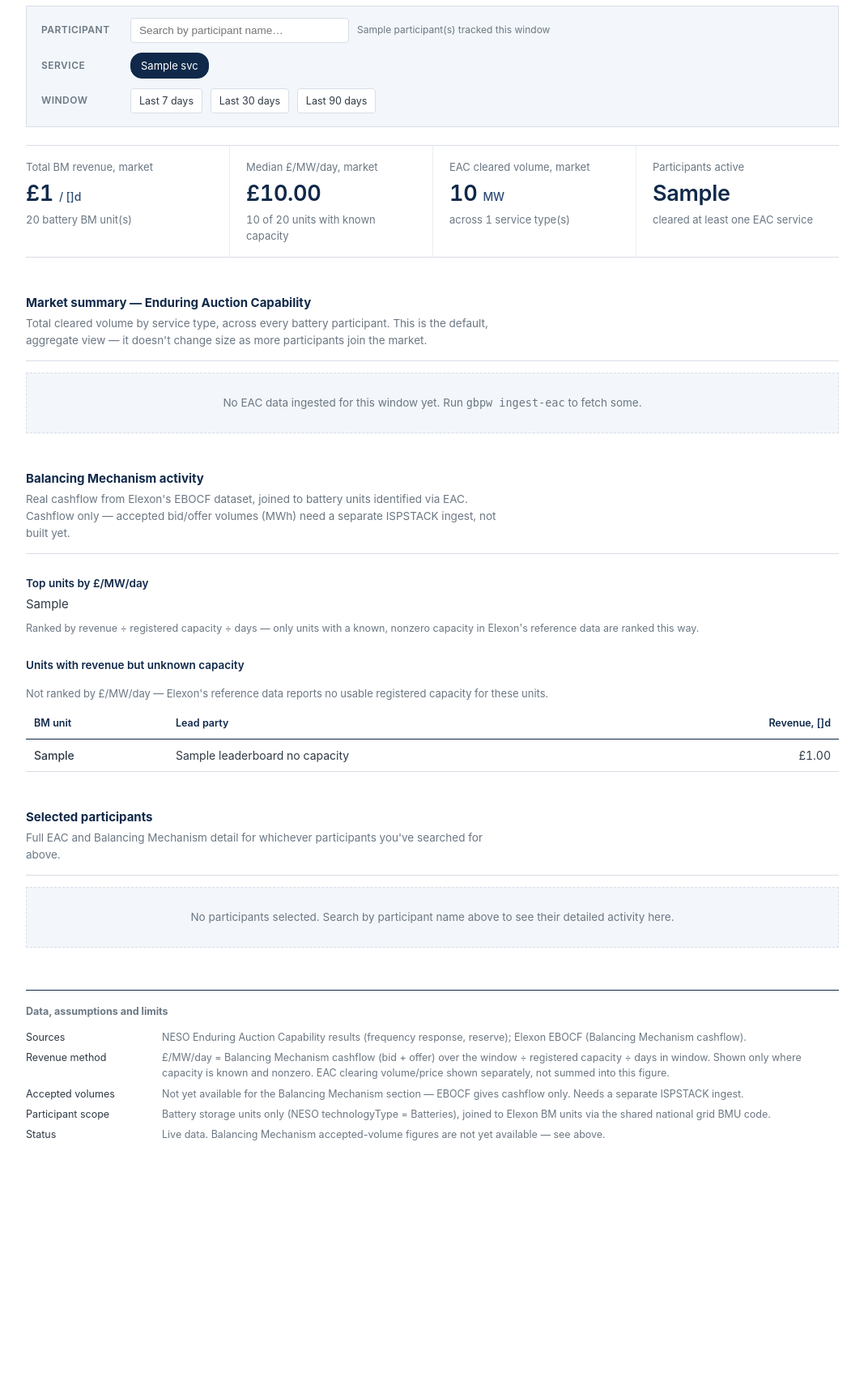
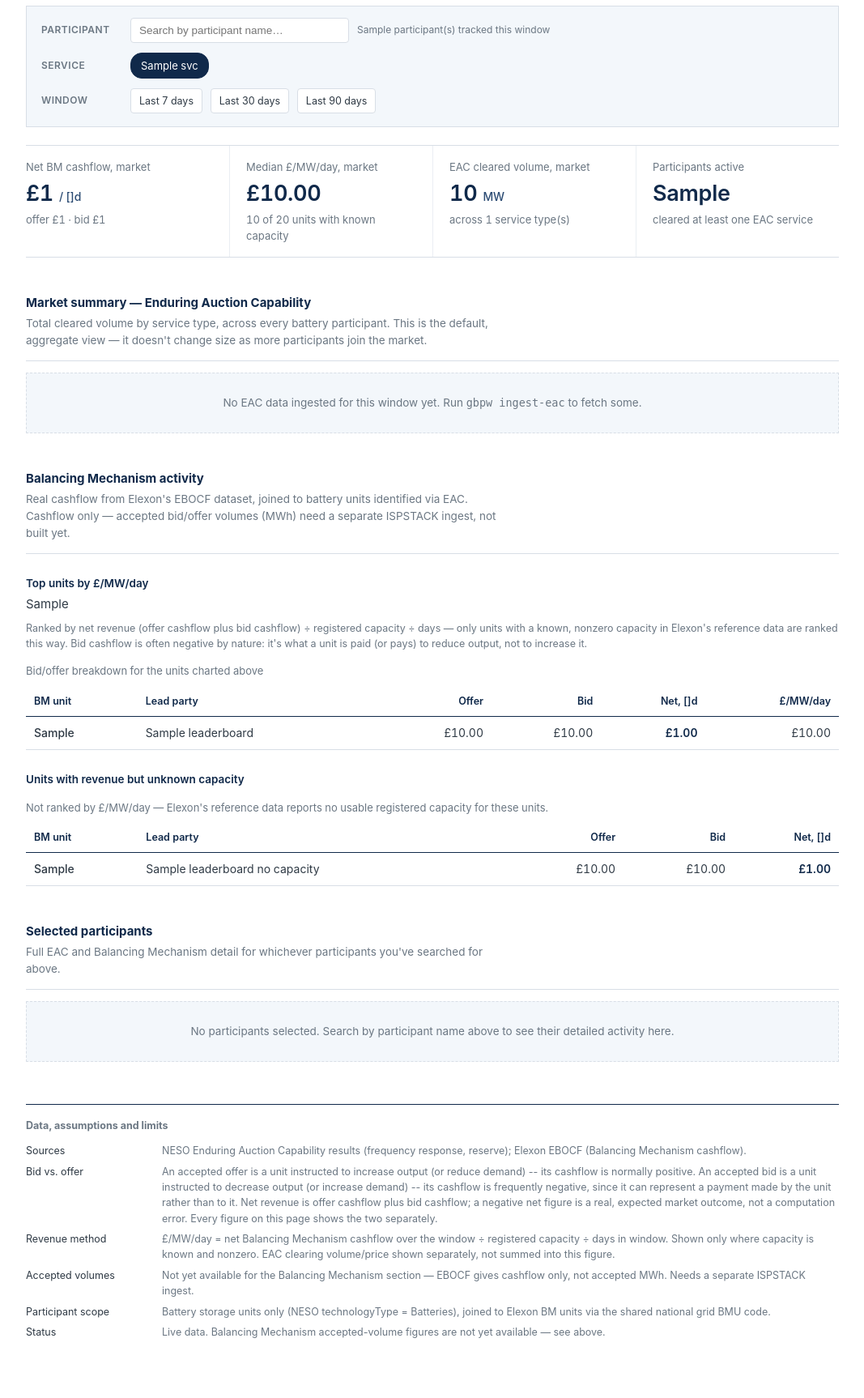
Before and after one commit to IanMIsik/Mazao-Market-Intelligence, a FastAPI app: template src/gbpw/web/templates/bess_analytics.html in a window 1280 px wide. Shown: the part 280-2006 px from the top of the page at 81% size, without its empty margins (106-1173 px from the left). Before the commit the page ends 1688 px from the top, so only its background shows below. Run offline with FastAPI, Linux system fonts and the light colour scheme; the template is opened without the code that fills it: most values are stand-ins (such as "Sample title", 1, 10 or a date in 2020).

Commit message:
Fix nav, search dropdown, BM revenue honesty, and window-size UX
Four issues found by actually using the running app:

- GB Power Weekly had no way back to the app. Deliberately still not
  wrapped in the app-shell (it's a clean, printable "send to clients"
  artifact, and build.py's CLI path writes render_week()'s exact output to
  a file for that purpose) -- instead routes_gbpw.py injects a thin,
  print-hidden strip after <body> only when served through this route, so
  the CLI-generated file and anything printed from the web page stay
  unchanged.
- Participant search wasn't showing suggestions. The underlying data was
  fine (confirmed 18 real matches for "te" via direct query) -- the native
  HTML <datalist> just wasn't rendering visibly. Replaced with a small
  custom dropdown (position:absolute list, click or arrow-keys+Enter to
  select).
- "Total BM revenue" netted bid and offer cashflow into one figure that
  could go negative with no explanation. bm_activity() and unit_detail()
  now keep bid_revenue_gbp and offer_revenue_gbp separate throughout
  (renamed unit_detail()'s bid_gbp/offer_gbp/total_gbp to match), and the
  page shows both wherever it shows net revenue, plus a footer note on what
  each side means economically. A negative net figure is a real, expected
  outcome (bid cashflow is often negative by nature) -- now checkable
  instead of just asserted.
- Figures looked frozen across the 7/30/90-day window buttons. Confirmed
  not a bug: only ~4 days of real data are ingested so far (2026-09-08 to
  09-11), so every window covers the same data. Added
  eac_metrics.earliest_available_date() and an honest note on the page when
  the selected window exceeds what's actually been backfilled.

Also fixed `gbpw serve --reload`: uvicorn's reloader spawns a subprocess
that needs an import-string factory, not an app instance (confirmed by
actually hitting the error). Added create_app_from_env() as that factory,
db path threaded through via GBPW_DB_PATH since the subprocess can't
receive Python arguments directly.

64 tests passing (2 new: earliest_available_date, bid/offer split). All
four fixes re-verified against the live running app, not just unit tests --
search dropdown click-to-select, nav link, bid/offer KPI breakdown, and
window note all confirmed working end-to-end.

Co-Authored-By: Claude Sonnet 5 <noreply@anthropic.com>

```diff
--- a/src/gbpw/web/app.py
+++ b/src/gbpw/web/app.py
@@ -7,6 +7,7 @@ template extending base.html, and a nav-link flip in base.html itself.
 
 from __future__ import annotations
 
+import os
 from pathlib import Path
 
 from fastapi import FastAPI
@@ -18,6 +19,8 @@ from . import routes_bess, routes_gbpw
 from .deps import get_db, make_get_db
 
 STATIC_DIR = Path(__file__).resolve().parent / "static"
+
+DB_PATH_ENV_VAR = "GBPW_DB_PATH"
 
 
 def create_app(db_path: Path = DEFAULT_DB_PATH) -> FastAPI:
@@ -32,3 +35,14 @@ def create_app(db_path: Path = DEFAULT_DB_PATH) -> FastAPI:
         return RedirectResponse(url="/bess")
 
     return app
+
+
+def create_app_from_env() -> FastAPI:
+    """Factory entrypoint for uvicorn's --reload mode, which spawns a fresh
+    subprocess that re-imports this module and can't take Python arguments
+    directly -- it needs an "module:factory" import string instead (see
+    cli.py's `serve` command). The db path crosses that boundary via an env
+    var, set by `serve` before invoking uvicorn.
+    """
+    db_path = os.environ.get(DB_PATH_ENV_VAR)
+    return create_app(Path(db_path) if db_path else DEFAULT_DB_PATH)
--- a/src/gbpw/web/static/app.css
+++ b/src/gbpw/web/static/app.css
@@ -55,10 +55,15 @@ h1 { font-family:var(--serif); font-weight:400; color:var(--navy);
   color:var(--ink); background:var(--paper); border-radius:4px; margin-right:6px; display:inline-block; }
 .filters .range a.on { background:var(--navy); color:#fff; border-color:var(--navy); }
 
-.search-wrap { display:flex; align-items:center; gap:10px; flex-wrap:wrap; flex:1 1 auto; }
+.search-wrap { display:flex; align-items:center; gap:10px; flex-wrap:wrap; flex:1 1 auto; position:relative; }
 .psearch { font-size:13.5px; padding:7px 10px; border:1px solid var(--rule); border-radius:4px; width:270px; }
 .psearch:focus { outline:2px solid var(--navy-mid); outline-offset:1px; border-color:var(--navy-mid); }
 .phint { font-size:12px; color:var(--muted); }
+.search-dropdown { position:absolute; top:100%; left:0; margin-top:4px; width:270px;
+  background:var(--paper); border:1px solid var(--rule); border-radius:4px;
+  box-shadow:0 6px 16px rgba(16,41,74,.14); max-height:240px; overflow-y:auto; z-index:20; }
+.search-dropdown-item { padding:8px 12px; font-size:13.5px; cursor:pointer; }
+.search-dropdown-item:hover, .search-dropdown-item.active { background:var(--callout); }
 .pills { display:flex; gap:8px; flex-wrap:wrap; }
 .pill { display:inline-flex; align-items:center; gap:2px; font-size:13px; padding:5px 4px 5px 12px;
   background:var(--navy); color:#fff; border-radius:14px; }
--- a/src/gbpw/web/templates/bess_analytics.html
+++ b/src/gbpw/web/templates/bess_analytics.html
@@ -18,9 +18,9 @@ and see their own EAC and Balancing Mechanism activity in detail.</p>
   <div class="row">
     <div class="flabel">Participant</div>
     <div class="search-wrap">
-      <input class="psearch" type="text" list="participant-datalist" id="psearch"
+      <input class="psearch" type="text" id="psearch"
         placeholder="Search by participant name&hellip;" autocomplete="off">
-      <datalist id="participant-datalist"></datalist>
+      <div id="search-dropdown" class="search-dropdown" hidden></div>
       <span class="phint">{{ summary.participants_active }} participant(s) tracked this window</span>
     </div>
   </div>
@@ -44,13 +44,20 @@ and see their own EAC and Balancing Mechanism activity in detail.</p>
       <a href="?window=90" class="{{ 'on' if window == 90 else '' }}">Last 90 days</a>
     </div>
   </div>
+  {% if window_exceeds_data %}
+  <div class="row">
+    <div class="flabel">&nbsp;</div>
+    <div class="phint">Only {{ days_available }} day(s) of data are ingested so far ({{ earliest_available.strftime('%d %b') }}&ndash;{{ latest_available.strftime('%d %b %Y') }}) &mdash;
+    the {{ window }}-day window you've selected covers the same data as a shorter one until more is backfilled.</div>
+  </div>
+  {% endif %}
 </div>
 
 <div class="kpis">
   <div class="kpi">
-    <div class="k">Total BM revenue, market</div>
+    <div class="k">Net BM cashflow, market</div>
     <div class="v num">£{{ '%.0f'|format(activity.total_revenue_gbp) }} <small>/ {{ window }}d</small></div>
-    <div class="ref num">{{ activity.units_with_capacity + activity.units_without_capacity }} battery BM unit(s)</div>
+    <div class="ref num">offer £{{ '%.0f'|format(activity.total_offer_revenue_gbp) }} &middot; bid £{{ '%.0f'|format(activity.total_bid_revenue_gbp) }}</div>
   </div>
   <div class="kpi">
     <div class="k">Median &pound;/MW/day, market</div>
@@ -101,17 +108,32 @@ Cashflow only &mdash; accepted bid/offer volumes (MWh) need a separate ISPSTACK
 {% if activity.leaderboard %}
 <h3>Top units by &pound;/MW/day</h3>
 {{ leaderboard_svg | safe }}
-<p class="section-note">Ranked by revenue &divide; registered capacity &divide; days &mdash; only units with a known, nonzero capacity in Elexon's reference data are ranked this way.</p>
+<p class="section-note">Ranked by net revenue (offer cashflow plus bid cashflow) &divide; registered capacity &divide; days &mdash; only units with a known, nonzero capacity in Elexon's reference data are ranked this way. Bid cashflow is often negative by nature: it's what a unit is paid (or pays) to reduce output, not to increase it.</p>
+<table>
+  <caption>Bid/offer breakdown for the units charted above</caption>
+  <thead><tr><th scope="col" style="text-align:left">BM unit</th><th scope="col" style="text-align:left">Lead party</th>
+  <th scope="col">Offer</th><th scope="col">Bid</th><th scope="col">Net, {{ window }}d</th><th scope="col">£/MW/day</th></tr></thead>
+  <tbody>
+    {% for u in activity.leaderboard %}
+    <tr><th scope="row">{{ u.national_grid_bm_unit }}</th><td style="text-align:left">{{ u.lead_party_name or '—' }}</td>
+    <td>£{{ '%.2f'|format(u.offer_revenue_gbp) }}</td><td>£{{ '%.2f'|format(u.bid_revenue_gbp) }}</td>
+    <td class="em">£{{ '%.2f'|format(u.total_revenue_gbp) }}</td><td>£{{ '%.2f'|format(u.gbp_per_mw_per_day) }}</td></tr>
+    {% endfor %}
+  </tbody>
+</table>
 {% endif %}
 
 {% if activity.leaderboard_no_capacity %}
 <h3>Units with revenue but unknown capacity</h3>
 <table>
   <caption>Not ranked by &pound;/MW/day &mdash; Elexon's reference data reports no usable registered capacity for these units.</caption>
-  <thead><tr><th scope="col" style="text-align:left">BM unit</th><th scope="col" style="text-align:left">Lead party</th><th scope="col">Revenue, {{ window }}d</th></tr></thead>
+  <thead><tr><th scope="col" style="text-align:left">BM unit</th><th scope="col" style="text-align:left">Lead party</th>
+  <th scope="col">Offer</th><th scope="col">Bid</th><th scope="col">Net, {{ window }}d</th></tr></thead>
   <tbody>
     {% for u in activity.leaderboard_no_capacity %}
-    <tr><th scope="row">{{ u.national_grid_bm_unit }}</th><td style="text-align:left">{{ u.lead_party_name or '—' }}</td><td>£{{ '%.2f'|format(u.total_revenue_gbp) }}</td></tr>
+    <tr><th scope="row">{{ u.national_grid_bm_unit }}</th><td style="text-align:left">{{ u.lead_party_name or '—' }}</td>
+    <td>£{{ '%.2f'|format(u.offer_revenue_gbp) }}</td><td>£{{ '%.2f'|format(u.bid_revenue_gbp) }}</td>
+    <td class="em">£{{ '%.2f'|format(u.total_revenue_gbp) }}</td></tr>
     {% endfor %}
   </tbody>
 </table>
@@ -145,7 +167,7 @@ Cashflow only &mdash; accepted bid/offer volumes (MWh) need a separate ISPSTACK
     <caption>EBOCF cashflow, selected participants' matched BM units, {{ window }}-day window</caption>
     <thead>
       <tr><th scope="col" style="text-align:left">BM unit</th><th scope="col">Capacity</th>
-      <th scope="col">Bid cashflow</th><th scope="col">Offer cashflow</th><th scope="col">Total</th><th scope="col">£/MW/day</th></tr>
+      <th scope="col">Offer</th><th scope="col">Bid</th><th scope="col">Net</th><th scope="col">£/MW/day</th></tr>
     </thead>
     <tbody id="tbl-bm-body"></tbody>
   </table>
@@ -155,8 +177,9 @@ Cashflow only &mdash; accepted bid/offer volumes (MWh) need a separate ISPSTACK
   <strong>Data, assumptions and limits</strong>
   <dl>
     <dt>Sources</dt><dd>NESO Enduring Auction Capability results (frequency response, reserve); Elexon EBOCF (Balancing Mechanism cashflow).</dd>
-    <dt>Revenue method</dt><dd>&pound;/MW/day = Balancing Mechanism cashflow (bid + offer) over the window &divide; registered capacity &divide; days in window. Shown only where capacity is known and nonzero. EAC clearing volume/price shown separately, not summed into this figure.</dd>
-    <dt>Accepted volumes</dt><dd>Not yet available for the Balancing Mechanism section &mdash; EBOCF gives cashflow only. Needs a separate ISPSTACK ingest.</dd>
+    <dt>Bid vs. offer</dt><dd>An accepted offer is a unit instructed to increase output (or reduce demand) -- its cashflow is normally positive. An accepted bid is a unit instructed to decrease output (or increase demand) -- its cashflow is frequently negative, since it can represent a payment made by the unit rather than to it. Net revenue is offer cashflow plus bid cashflow; a negative net figure is a real, expected market outcome, not a computation error. Every figure on this page shows the two separately.</dd>
+    <dt>Revenue method</dt><dd>&pound;/MW/day = net Balancing Mechanism cashflow over the window &divide; registered capacity &divide; days in window. Shown only where capacity is known and nonzero. EAC clearing volume/price shown separately, not summed into this figure.</dd>
+    <dt>Accepted volumes</dt><dd>Not yet available for the Balancing Mechanism section &mdash; EBOCF gives cashflow only, not accepted MWh. Needs a separate ISPSTACK ingest.</dd>
     <dt>Participant scope</dt><dd>Battery storage units only (NESO technologyType = Batteries), joined to Elexon BM units via the shared national grid BMU code.</dd>
     <dt>Status</dt><dd>Live data. Balancing Mechanism accepted-volume figures are not yet available &mdash; see above.</dd>
   </dl>
@@ -171,7 +194,7 @@ Cashflow only &mdash; accepted bid/offer volumes (MWh) need a separate ISPSTACK
   var selected = new Set();
 
   var input = document.getElementById('psearch');
-  var datalist = document.getElementById('participant-datalist');
+  var dropdown = document.getElementById('search-dropdown');
   var pillsEl = document.getElementById('pills');
   var pillsRow = document.getElementById('pillsrow');
   var emptyEl = document.getElementById('selected-empty');
@@ -180,6 +203,8 @@ Cashflow only &mdash; accepted bid/offer volumes (MWh) need a separate ISPSTACK
   var bmBody = document.getElementById('tbl-bm-body');
   var svcChips = document.querySelectorAll('.chips .chip[data-svc]');
   var lastDetail = {};
+  var searchResults = [];
+  var activeIndex = -1;
 
   function activeServices() {
     var s = new Set();
@@ -217,9 +242,9 @@ Cashflow only &mdash; accepted bid/offer volumes (MWh) need a separate ISPSTACK
         tr.innerHTML =
           '<th scope="row">' + unit + '</th>' +
           '<td>' + (u.generation_capacity_mw ? fmtNum(u.generation_capacity_mw) + ' MW' : '—') + '</td>' +
-          '<td>' + fmtMoney(u.bid_gbp) + '</td>' +
-          '<td>' + fmtMoney(u.offer_gbp) + '</td>' +
-          '<td class="em">' + fmtMoney(u.total_gbp) + '</td>' +
+          '<td>' + fmtMoney(u.offer_revenue_gbp) + '</td>' +
+          '<td>' + fmtMoney(u.bid_revenue_gbp) + '</td>' +
+          '<td class="em">' + fmtMoney(u.total_revenue_gbp) + '</td>' +
           '<td>' + (u.gbp_per_mw_per_day != null ? fmtMoney(u.gbp_per_mw_per_day) : '—') + '</td>';
         bmBody.appendChild(tr);
       });
@@ -258,37 +283,69 @@ Cashflow only &mdash; accepted bid/offer volumes (MWh) need a separate ISPSTACK
     fetchDetail();
   }
 
+  function hideDropdown() {
+    dropdown.hidden = true;
+    dropdown.innerHTML = '';
+    searchResults = [];
+    activeIndex = -1;
+  }
+
+  function showDropdown(results) {
+    searchResults = results;
+    activeIndex = -1;
+    if (!results.length) { hideDropdown(); return; }
+    dropdown.innerHTML = results.map(function (r, i) {
+      return '<div class="search-dropdown-item" data-index="' + i + '">' + r.participant + '</div>';
+    }).join('');
+    dropdown.hidden = false;
+    dropdown.querySelectorAll('.search-dropdown-item').forEach(function (el) {
+      el.addEventListener('mousedown', function (e) {
+        e.preventDefault(); // keep focus on input, fire before blur hides the dropdown
+        addParticipant(searchResults[Number(el.dataset.index)].participant);
+      });
+    });
+  }
+
+  function highlight(index) {
+    var items = dropdown.querySelectorAll('.search-dropdown-item');
+    items.forEach(function (el) { el.classList.remove('active'); });
+    if (index >= 0 && index < items.length) {
+      items[index].classList.add('active');
+      items[index].scrollIntoView({block: 'nearest'});
+    }
+    activeIndex = index;
+  }
+
+  function addParticipant(name) {
+    selected.add(name);
+    input.value = '';
+    hideDropdown();
+    render();
+  }
+
   var searchTimer = null;
   input.addEventListener('input', function () {
     clearTimeout(searchTimer);
     var q = input.value.trim();
-    if (q.length < 2) { datalist.innerHTML = ''; return; }
+    if (q.length < 2) { hideDropdown(); return; }
     searchTimer = setTimeout(function () {
       fetch('/api/eac/participants/search?q=' + encodeURIComponent(q))
         .then(function (r) { return r.json(); })
-        .then(function (results) {
-          datalist.innerHTML = results.map(function (r) {
-            return '<option value="' + r.participant + '">';
-          }).join('');
-        });
+        .then(function (results) { showDropdown(results); });
     }, 150);
   });
 
-  function tryAdd(raw) {
-    var name = raw.trim();
-    var known = Array.from(datalist.options).some(function (o) { return o.value === name; });
-    if (!name || !known) return false;
-    selected.add(name);
-    input.value = '';
-    datalist.innerHTML = '';
-    render();
-    return true;
-  }
+  input.addEventListener('keydown', function (e) {
+    if (!searchResults.length) return;
+    if (e.key === 'ArrowDown') { e.preventDefault(); highlight(Math.min(activeIndex + 1, searchResults.length - 1)); }
+    else if (e.key === 'ArrowUp') { e.preventDefault(); highlight(Math.max(activeIndex - 1, 0)); }
+    else if (e.key === 'Enter') {
+      e.preventDefault();
+      addParticipant(searchResults[activeIndex >= 0 ? activeIndex : 0].participant);
+    } else if (e.key === 'Escape') { hideDropdown(); }
+  });
 
-  input.addEventListener('change', function () { tryAdd(input.value); });
-  input.addEventListener('keydown', function (e) {
-    if (e.key === 'Enter') { e.preventDefault(); tryAdd(input.value); }
-  });
+  input.addEventListener('blur', function () { setTimeout(hideDropdown, 100); });
 
   svcChips.forEach(function (chip) {
     chip.addEventListener('click', function () { chip.classList.toggle('active'); renderTables(); });
```
Also changed, not shown: src/gbpw/bm_metrics.py (+35 -14 lines), src/gbpw/cli.py (+13 -2 lines), src/gbpw/eac_metrics.py (+8 -0 lines), src/gbpw/web/routes_bess.py (+8 -1 lines), src/gbpw/web/routes_gbpw.py (+24 -4 lines), tests/test_bm_metrics.py (+17 -3 lines), tests/test_eac_metrics.py (+8 -0 lines), .claude/launch.json.
